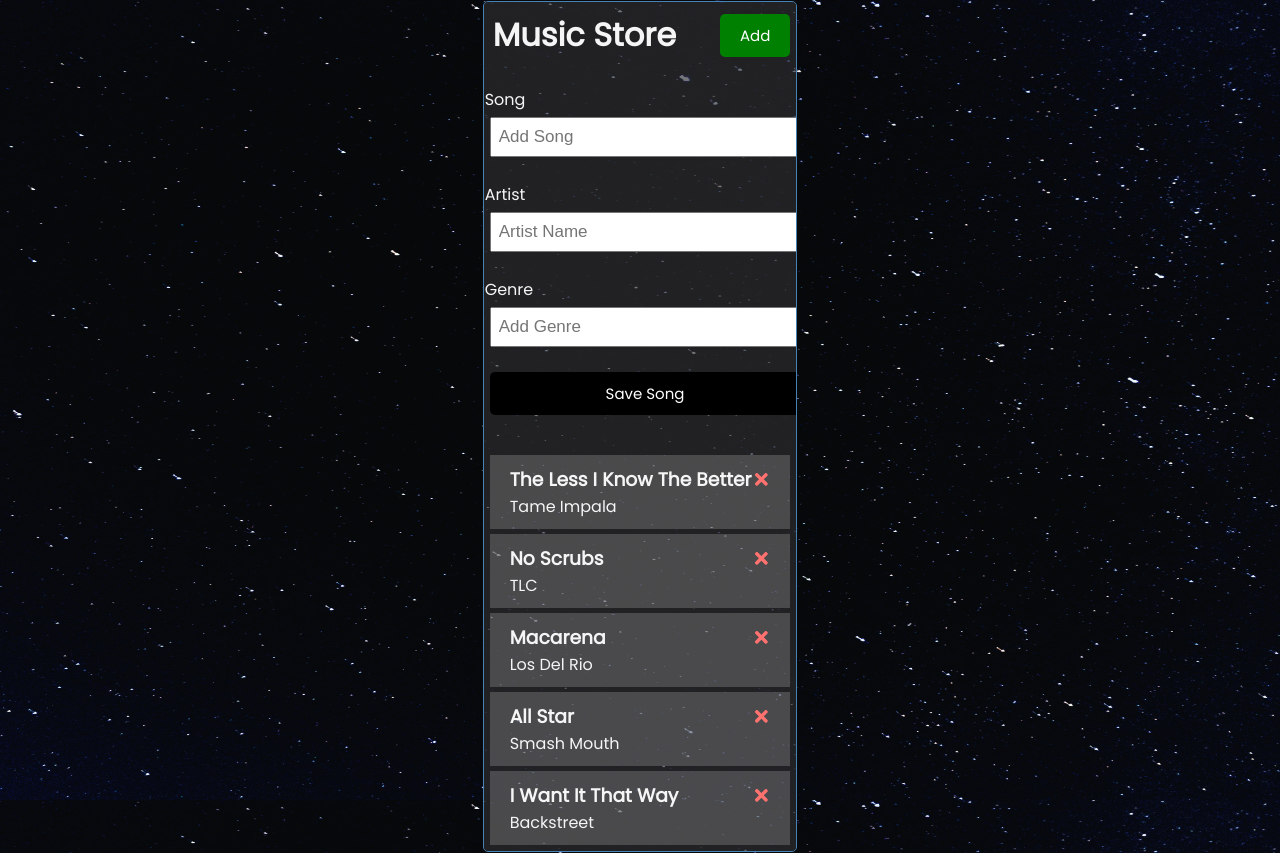
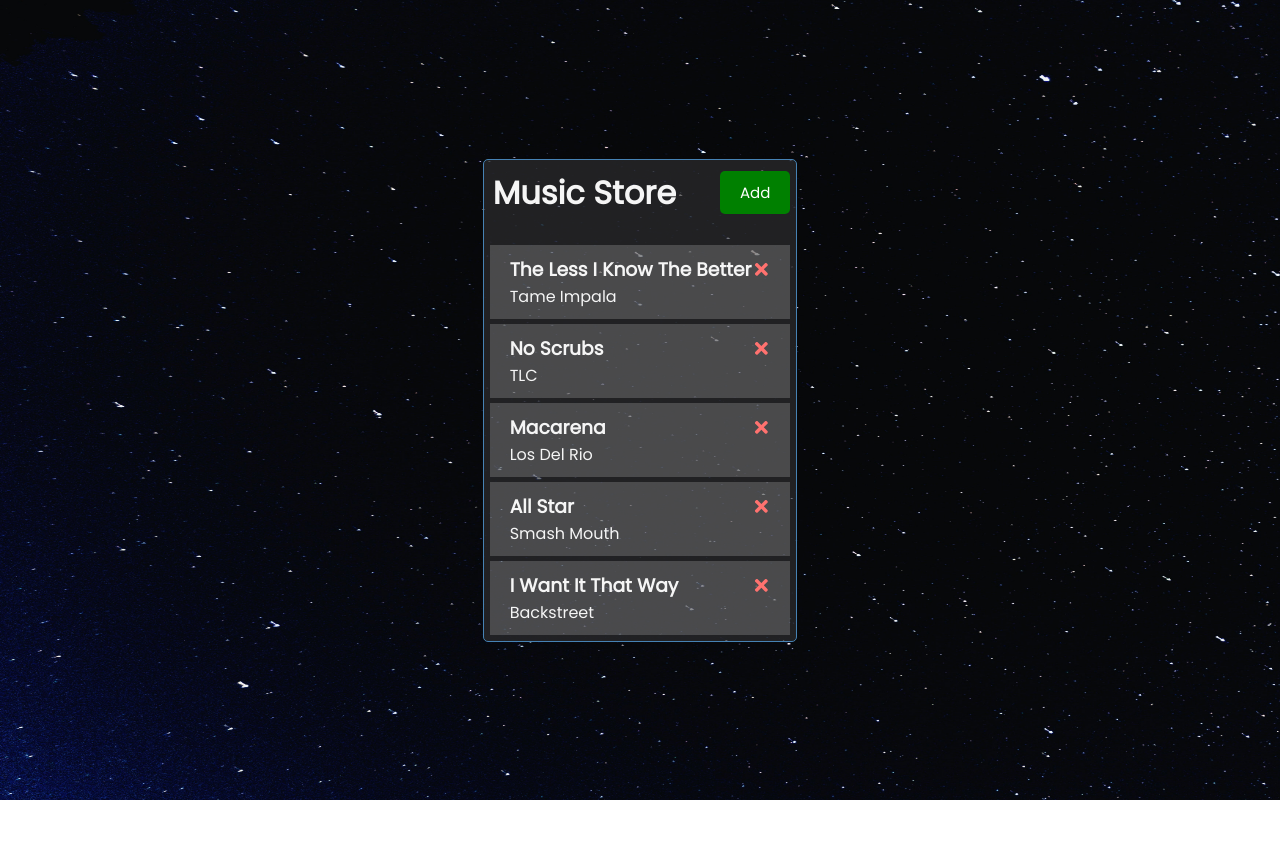
Before and after one commit to therealabdi2/music_store, a React (Create React App) app: page / in a window 1280 px wide. After the commit the page ends 800 px from the top, so only its background shows below. Built offline with nearby package versions, Linux system fonts and the light colour scheme.

Commit message:
[CHG] Add toggle functionality for button

```diff
--- a/src/App.js
+++ b/src/App.js
@@ -4,6 +4,8 @@
 import AddSong from "./components/AddSong";
 
 function App() {
+    const [showAddSong, setShowAddSong] = useState(false);
+
     const [songs, setSongs] = useState([
         {
             id: 1,
@@ -67,8 +69,8 @@
 
     return (
         <div className="container">
-            <Header />
-            <AddSong onAdd={addSong} />
+            <Header onAdd={() => setShowAddSong(!showAddSong)} showAdd={showAddSong} />
+            {showAddSong && <AddSong onAdd={addSong} />}
             {songs.length > 0 ? <Songs songs={songs} onDelete={deleteSong} onToggle={toggleFavorite} /> : "No songs to show"}
         </div>
     );
--- a/src/components/Header.js
+++ b/src/components/Header.js
@@ -1,14 +1,11 @@
 import PropTypes from "prop-types";
 import Button from "./Button";
 
-const Header = ({ title }) => {
-    const onClick = () => {
-        console.log("Click");
-    };
+const Header = ({ title, onAdd, showAdd }) => {
     return (
         <header className="header">
             <h1>{title}</h1>
-            <Button color="green" text="Add" onClick={onClick} />
+            <Button color={showAdd ? "red" : "green"} text={showAdd ? "Close" : "Add"} onClick={onAdd} />
         </header>
     );
 };
```
